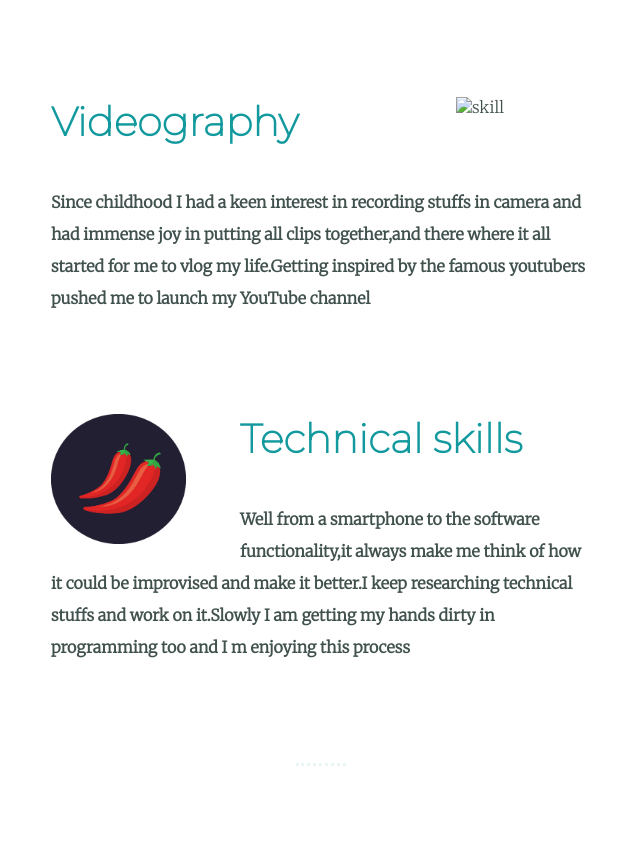
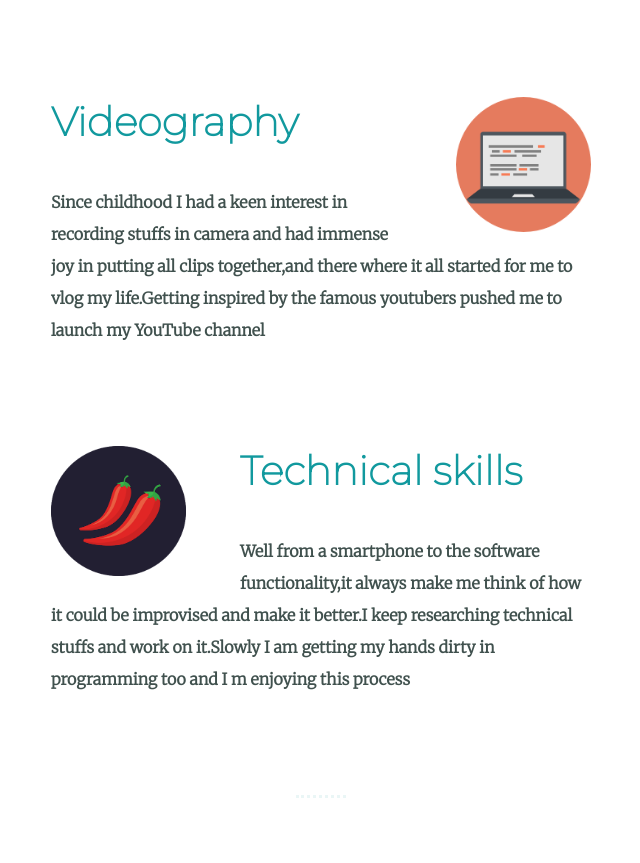
Before and after one commit to abhishekgoyal17/A-simple-webpage, a plain HTML site: page index.html in a window 1280 px wide. Shown: the part 1428-2291 px from the top of the page, without its empty margins (319-959 px from the left). Drawn offline with Linux system fonts and the light colour scheme; files that its build step writes are made by us from their sources; files whose address does not match are found by name.

Commit message:
Update index.html

```diff
--- a/index.html
+++ b/index.html
@@ -25,7 +25,7 @@
       <div class="skills">
         <h2>My Skills.</h2>
         <div class="skill-row">
-          <img class="circle-img" src="images\circle-cropped.png" alt="skill">
+          <img class="circle-img" src="https://github.com/abhishekgoyal17/A-simple-webpage/blob/main/circle-cropped.png" alt="skill">
           <h3>Videography</h3>
           <p>Since childhood I had a keen interest in recording stuffs in camera and had immense joy in putting all clips together,and there where it all started for me to vlog my life.Getting inspired by the famous youtubers pushed me to launch my YouTube channel</p>
         </div>
```
